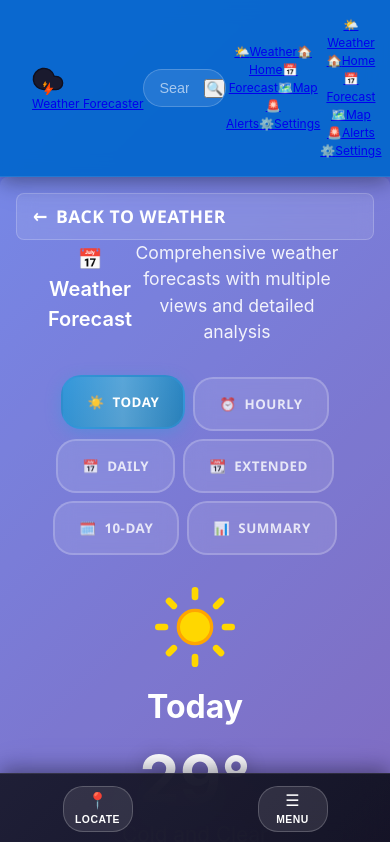
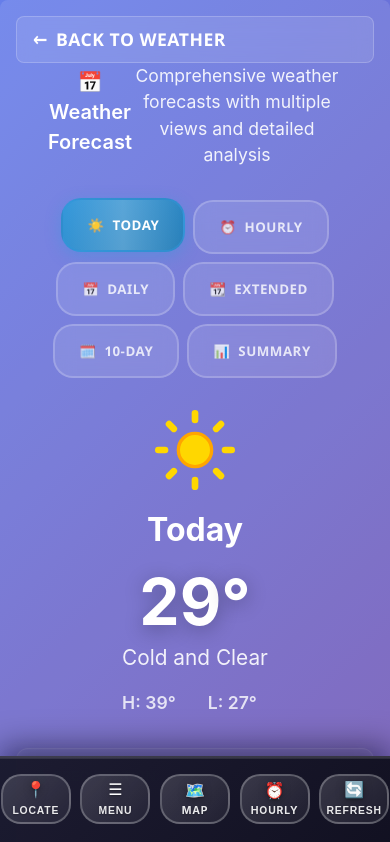
Before and after one commit to Bungles17x/Weather-Forecaster, a React (Vite) app: page /forecast in a window 390 px wide. Shown: the top 842 px of the page. Built offline with nearby package versions, Linux system fonts and the light colour scheme.

Commit message:
Remove top navbar on mobile and create really cool bottom navigation

```diff
--- a/src/components/Header.css
+++ b/src/components/Header.css
@@ -1048,39 +1048,47 @@
   }
 }
 
-/* Mobile Bottom Navigation */
+/* Mobile Bottom Navigation - Really Cool Design */
 .mobile-bottom-nav {
   display: none;
   position: fixed;
   bottom: 0;
   left: 0;
   right: 0;
-  background: linear-gradient(135deg, rgba(26, 26, 46, 0.95) 0%, rgba(15, 15, 30, 0.95) 100%);
-  backdrop-filter: blur(20px);
-  border-top: 1px solid rgba(255, 255, 255, 0.1);
+  background: linear-gradient(135deg, rgba(26, 26, 46, 0.98) 0%, rgba(15, 15, 30, 0.98) 100%);
+  backdrop-filter: blur(25px);
+  border-top: 2px solid rgba(255, 255, 255, 0.15);
   z-index: 1000;
-  padding: 12px 0;
-  box-shadow: 0 -4px 20px rgba(0, 0, 0, 0.4), 0 0 40px rgba(100, 100, 255, 0.1);
+  padding: 16px 0 20px 0;
+  box-shadow:
+    0 -8px 32px rgba(0, 0, 0, 0.5),
+    0 -4px 16px rgba(100, 100, 255, 0.2),
+    inset 0 1px 0 rgba(255, 255, 255, 0.1);
+  display: flex;
+  justify-content: space-around;
+  align-items: center;
+  gap: 8px;
 }
 
 .mobile-nav-btn {
   display: flex;
   flex-direction: column;
   align-items: center;
-  gap: 6px;
-  background: rgba(255, 255, 255, 0.1);
-  border: 1px solid rgba(255, 255, 255, 0.2);
-  color: white;
-  padding: 12px 16px;
+  gap: 8px;
+  background: linear-gradient(135deg, rgba(255, 255, 255, 0.15) 0%, rgba(255, 255, 255, 0.05) 100%);
+  border: 2px solid rgba(255, 255, 255, 0.25);
+  color: white;
+  padding: 16px 12px;
   cursor: pointer;
-  transition: all 0.3s ease;
+  transition: all 0.4s cubic-bezier(0.175, 0.885, 0.32, 1.275);
   font-size: 0.75rem;
   border-radius: 20px;
   flex: 1;
-  max-width: 80px;
+  max-width: 70px;
   position: relative;
   overflow: hidden;
   text-decoration: none;
+  text-shadow: 0 1px 2px rgba(0, 0, 0, 0.3);
 }
 
 .mobile-nav-btn::before {
@@ -1090,8 +1098,13 @@
   left: -100%;
   width: 100%;
   height: 100%;
-  background: linear-gradient(90deg, transparent, rgba(255, 255, 255, 0.2), transparent);
-  transition: left 0.5s ease;
+  background: linear-gradient(90deg,
+    transparent,
+    rgba(255, 255, 255, 0.3),
+    rgba(100, 200, 255, 0.2),
+    transparent
+  );
+  transition: left 0.8s ease;
 }
 
 .mobile-nav-btn:hover::before {
@@ -1099,38 +1112,83 @@
 }
 
 .mobile-nav-btn:hover {
-  background: rgba(255, 255, 255, 0.2);
-  transform: translateY(-3px);
-  box-shadow: 0 4px 15px rgba(0, 0, 0, 0.3);
-  border-color: rgba(255, 255, 255, 0.3);
+  background: linear-gradient(135deg, rgba(255, 255, 255, 0.25) 0%, rgba(255, 255, 255, 0.15) 100%);
+  transform: translateY(-8px) scale(1.05);
+  box-shadow:
+    0 8px 25px rgba(0, 0, 0, 0.4),
+    0 0 20px rgba(100, 200, 255, 0.3),
+    inset 0 1px 0 rgba(255, 255, 255, 0.2);
+  border-color: rgba(255, 255, 255, 0.4);
   color: white;
   text-decoration: none;
 }
 
+.mobile-nav-btn:active {
+  transform: translateY(-4px) scale(1.02);
+  box-shadow:
+    0 4px 15px rgba(0, 0, 0, 0.3),
+    0 0 15px rgba(100, 200, 255, 0.2);
+}
+
 .mobile-nav-btn.locating {
-  animation: pulse 1.5s infinite;
-  background: rgba(52, 152, 219, 0.3);
-  border-color: rgba(52, 152, 219, 0.5);
-  box-shadow: 0 0 15px rgba(52, 152, 219, 0.3);
+  animation: coolPulse 2s ease-in-out infinite;
+  background: linear-gradient(135deg, rgba(52, 152, 219, 0.4) 0%, rgba(41, 128, 185, 0.3) 100%);
+  border-color: rgba(52, 152, 219, 0.6);
+  box-shadow:
+    0 0 25px rgba(52, 152, 219, 0.4),
+    inset 0 0 15px rgba(52, 152, 219, 0.2);
 }
 
 .mobile-nav-icon {
-  font-size: 1.3rem;
+  font-size: 1.5rem;
   line-height: 1;
-  transition: transform 0.3s ease;
+  transition: all 0.4s cubic-bezier(0.175, 0.885, 0.32, 1.275);
+  filter: drop-shadow(0 2px 4px rgba(0, 0, 0, 0.3));
 }
 
 .mobile-nav-btn:hover .mobile-nav-icon {
-  transform: scale(1.2);
+  transform: scale(1.3) rotate(5deg);
+  filter: drop-shadow(0 4px 8px rgba(0, 0, 0, 0.4));
 }
 
 .mobile-nav-label {
-  font-size: 0.7rem;
-  font-weight: 600;
+  font-size: 0.65rem;
+  font-weight: 700;
   text-align: center;
   line-height: 1;
   text-transform: uppercase;
-  letter-spacing: 0.5px;
+  letter-spacing: 0.8px;
+  opacity: 0.9;
+  transition: all 0.3s ease;
+}
+
+.mobile-nav-btn:hover .mobile-nav-label {
+  opacity: 1;
+  transform: translateY(-1px);
+}
+
+@keyframes coolPulse {
+  0%, 100% {
+    transform: scale(1);
+    box-shadow:
+      0 0 25px rgba(52, 152, 219, 0.4),
+      inset 0 0 15px rgba(52, 152, 219, 0.2);
+  }
+  50% {
+    transform: scale(1.05);
+    box-shadow:
+      0 0 35px rgba(52, 152, 219, 0.6),
+      inset 0 0 20px rgba(52, 152, 219, 0.3);
+  }
+}
+
+/* Active state for navigation buttons */
+.mobile-nav-btn.active {
+  background: linear-gradient(135deg, rgba(52, 152, 219, 0.4) 0%, rgba(41, 128, 185, 0.3) 100%);
+  border-color: rgba(52, 152, 219, 0.6);
+  box-shadow:
+    0 0 20px rgba(52, 152, 219, 0.3),
+    inset 0 0 10px rgba(52, 152, 219, 0.2);
 }
 
 @keyframes pulse {
@@ -1156,16 +1214,7 @@
 /* Enhanced Mobile Styles - Layout Only */
 @media (max-width: 1024px) {
   .weather-header {
-    padding: 4px 0;
-  }
-
-  .header-center {
-    flex-direction: column;
-    gap: 15px;
-  }
-
-  .header-nav {
-    display: none; /* Hide desktop navigation on mobile */
+    display: none; /* Hide top navbar on mobile */
   }
 
   .mobile-bottom-nav {
--- a/src/components/Header.jsx
+++ b/src/components/Header.jsx
@@ -357,6 +357,25 @@ const Header = ({ onLocationChange }) => {
           <span className="mobile-nav-icon">☰</span>
           <span className="mobile-nav-label">Menu</span>
         </button>
+
+        <Link to="/map" className="mobile-nav-btn" title="View weather map">
+          <span className="mobile-nav-icon">🗺️</span>
+          <span className="mobile-nav-label">Map</span>
+        </Link>
+
+        <Link to="/hourly" className="mobile-nav-btn" title="View hourly forecast">
+          <span className="mobile-nav-icon">⏰</span>
+          <span className="mobile-nav-label">Hourly</span>
+        </Link>
+
+        <button
+          className="mobile-nav-btn"
+          onClick={() => window.location.reload()}
+          title="Refresh weather data"
+        >
+          <span className="mobile-nav-icon">🔄</span>
+          <span className="mobile-nav-label">Refresh</span>
+        </button>
       </div>
 
       {/* Mobile Menu Overlay */}
--- a/src/components/WeatherApp.css
+++ b/src/components/WeatherApp.css
@@ -9,7 +9,16 @@
   position: relative;
   min-height: calc(100vh - 40px);
   padding: 2rem;
-  padding-bottom: 80px; /* Add space for mobile bottom nav */
+  padding-bottom: 100px; /* Add space for mobile bottom nav */
+}
+
+/* Mobile adjustments */
+@media (max-width: 1024px) {
+  .weather-content {
+    padding: 1rem;
+    padding-bottom: 100px;
+    min-height: 100vh; /* Full height since no top nav */
+  }
 }
 
 /* SPC Outlook Styles - Professional Weather Display */
```
